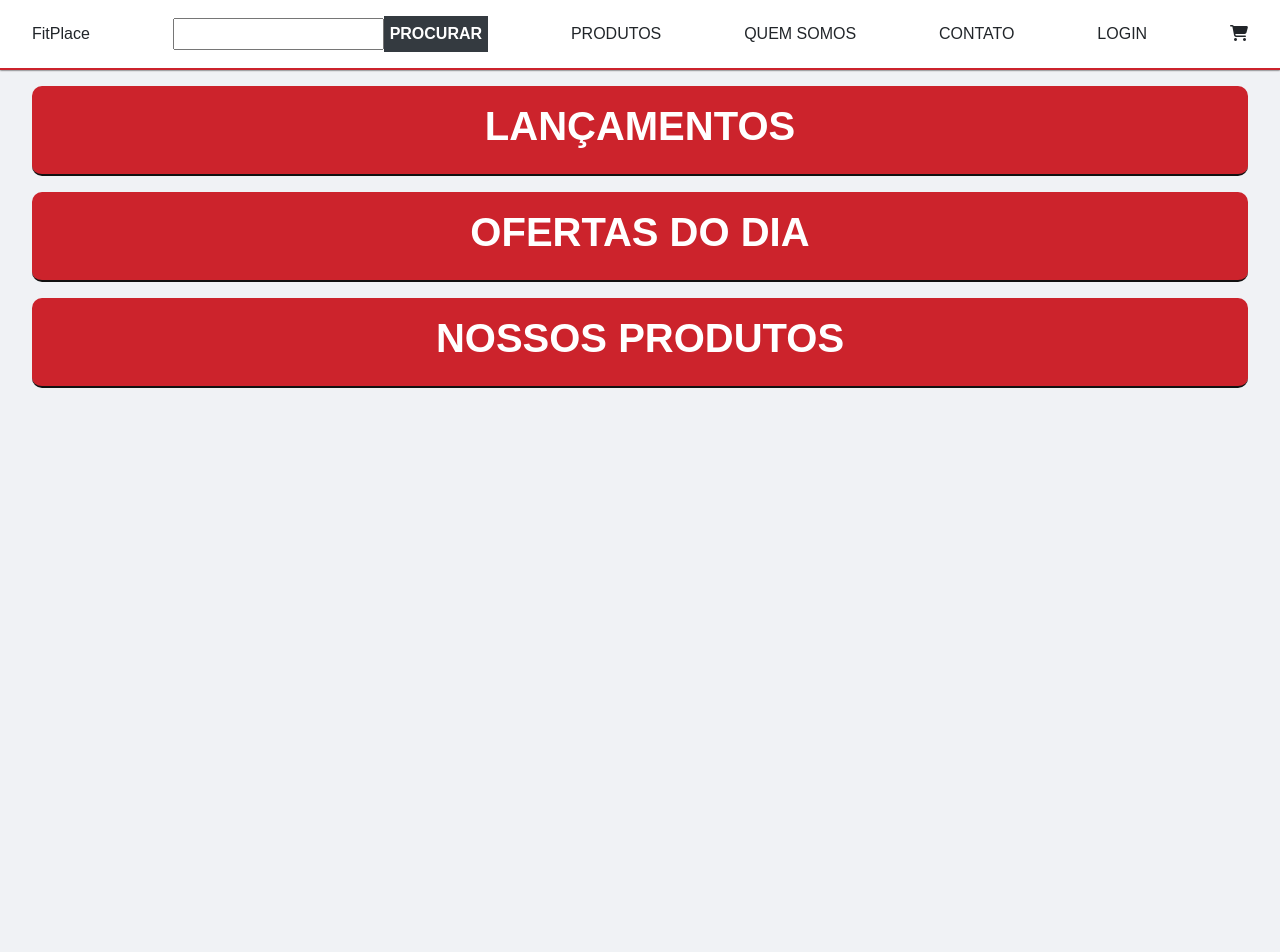
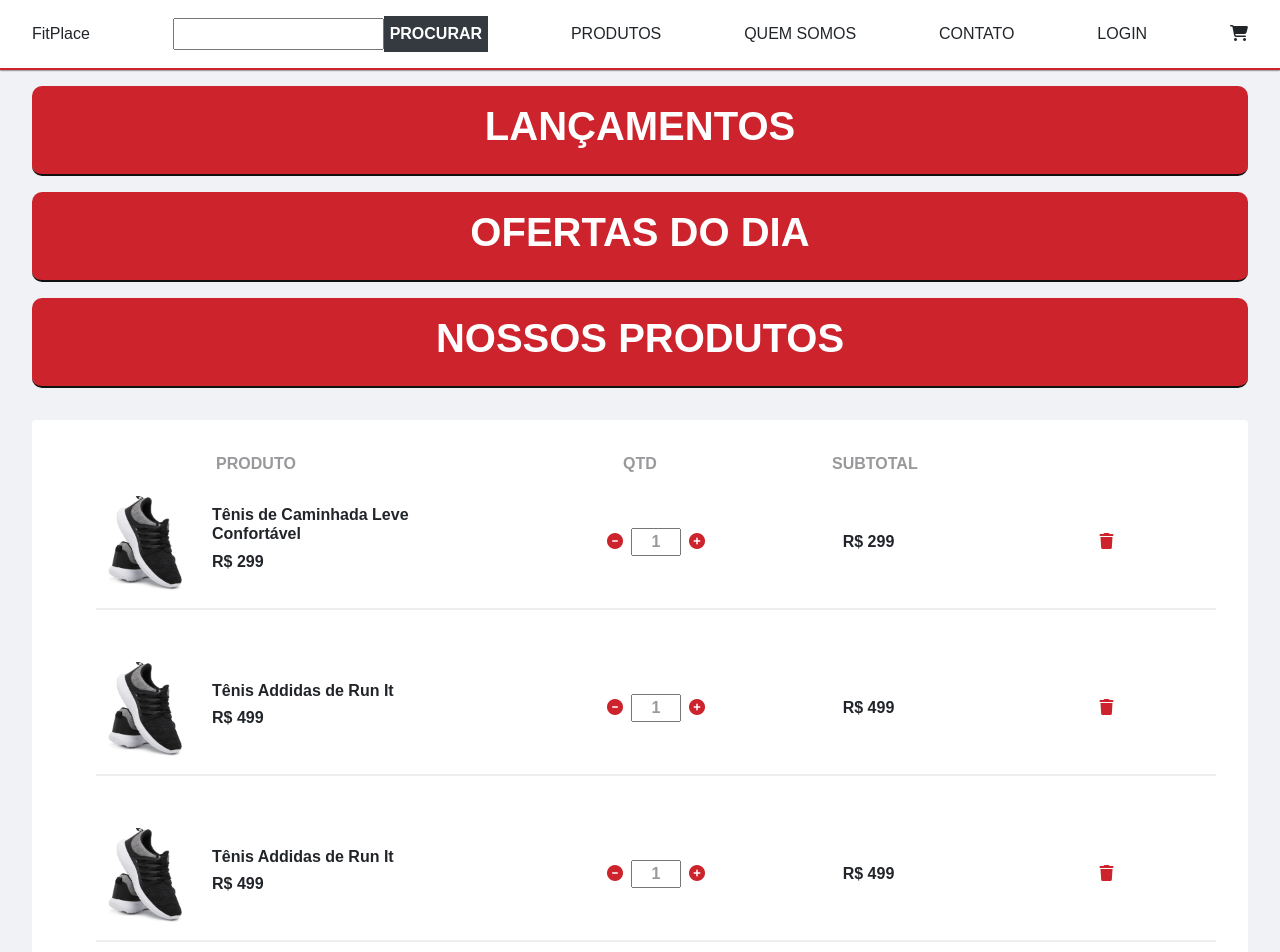
Before and after one commit to miltonsmendes/fitplace-store, a React (Create React App) app: page / in a window 1280 px wide. Shown: the top 952 px of the page. Before the commit the page ends 800 px from the top, so only its background shows below. Built offline with nearby package versions, Linux system fonts and the light colour scheme; the HTML template or start-up script is replaced by a standard one.

Commit message:
updated cart structure

```diff
--- a/src/App.tsx
+++ b/src/App.tsx
@@ -1,6 +1,8 @@
+import { BuyCart } from "./components/BuyCart";
 import { CarouselLauched } from "./components/CarouselLauched";
 import { HeaderMenu } from "./components/HeaderMenu";
 import { ContainerTitles } from "./components/HeaderMenu/styles";
+
 import { GlobalStyle } from "./styles/global";
 
 
@@ -18,6 +20,10 @@ function App() {
       <ContainerTitles>
         <h1>NOSSOS PRODUTOS</h1>
       </ContainerTitles>
+
+        <BuyCart />
+
+
       <GlobalStyle />
     </>
   );
--- a/src/components/ButtonDefault/index.tsx
+++ b/src/components/ButtonDefault/index.tsx
@@ -1,16 +1,29 @@
+import { useState } from "react";
 import { StyledButton } from "./styles";
 
-interface ButtonProps{
+interface ButtonProps {
     name: string;
+    inputValue: string;
 }
 
-export function ButtonDefault(props: ButtonProps) {
+interface InputTextProps {
+    inputValue: string;
+}
+
+export function ButtonDefault({ name }: ButtonProps, { inputValue }: InputTextProps) {
+
+    const [inputText, setInputText] = useState<string>("");
+
+    function handleInputValue() {
+        inputValue = inputText;
+    }
+
     return (
         <>
             <StyledButton>
                 <div>
-                    <input></input>
-                    <button type="button">{props.name}</button>
+                    <input type="text" onChange={(e) => { setInputText(e.target.value) }} value={inputText} />
+                    <button type="button" onClick={handleInputValue}>{name}</button>
                 </div>
             </StyledButton>
         </>
--- /dev/null
+++ b/src/components/BuyCart/index.jsx
@@ -0,0 +1,126 @@
+import { StyledContainerCart, StyledTitleCart, StyledProductLine, StyledProductDescription, StyledQtd, StyledProductInfo, StyledSubtotal, StyledDivisor, StyledCartFooter } from "./styles";
+import ProductImage from "../../assets/images/tenisPreto1.jpg";
+import { useState } from "react";
+
+// interface DataAPIProps {
+//     id: number,
+//     product: string,
+//     prize: number,
+//     img: string,
+// }
+
+export function BuyCart() {
+
+    //const [inputValue, setInputValue] = useState < string > ("");
+
+    const fakeAPI = [
+        {
+            id: 1,
+            product: "Tênis de Caminhada Leve Confortável",
+            prize: 299.00,
+            img: "ProductImage",
+        },
+        {
+            id: 2,
+            product: "Tênis Addidas de Run It",
+            prize: 499.00,
+            img: "ProductImage",
+        },
+        {
+            id: 3,
+            product: "Tênis Addidas de Run It",
+            prize: 499.00,
+            img: "ProductImage",
+        },
+    ]
+
+    // const cartTotalValue = 0;
+
+    // const lista = fakeAPI.map(
+    //     (products) => {
+    //         cartTotalValue += products.prize;
+    //     });
+
+    const [productQtd, setProductQtd] = useState(1);
+
+    function handlePlusButton() {
+        setProductQtd(productQtd+1);
+        console.log(productQtd);
+    }
+    function handleMinusButton() {
+        setProductQtd(productQtd-1);
+        console.log(productQtd);
+    }
+
+    return (
+        <>
+            {fakeAPI.map((item) => { })}
+            <StyledContainerCart>
+
+                <StyledTitleCart>
+                    <div>PRODUTO</div>
+                    <div>QTD</div>
+                    <div>SUBTOTAL</div>
+                </StyledTitleCart>
+
+                {fakeAPI.map((item) => {
+                    return (<ul key={item.id}>
+                        <StyledProductLine>
+                            <StyledProductDescription>
+                                <div>
+                                    <img src={ProductImage} />
+                                </div>
+
+                                <StyledProductInfo>
+                                    <div>
+                                        <h6>{item.product}</h6>
+                                    </div>
+                                    <div>
+                                        <h6>R$ {item.prize}</h6>
+                                    </div>
+                                </StyledProductInfo>
+                            </StyledProductDescription>
+
+                            <StyledQtd>
+                                <div><a><i class="fas fa-minus-circle" onClick={handleMinusButton}></i></a></div>
+                                <div><input type="number" min="1" value={productQtd}></input></div>
+                                <div><i class="fas fa-plus-circle" onClick={handlePlusButton}></i></div>
+                            </StyledQtd>
+
+                            <StyledSubtotal>
+                                <div>
+                                    R$ {item.prize * productQtd}
+                                </div>
+                                <div><i class="fas fa-trash"></i></div>
+                            </StyledSubtotal>
+
+                        </StyledProductLine>
+
+                        <StyledDivisor>
+                            <div />
+                        </StyledDivisor>
+
+                    </ul>)
+                })}
+
+                <StyledCartFooter>
+                    <div>
+                        <button>FINALIZAR PEDIDO</button>
+                    </div>
+                    <div>
+                        <div>
+                            <h5>TOTAL</h5>
+                        </div>
+                        <div>
+                            <h5>R$ 319,80</h5>
+                        </div>
+
+                    </div>
+                </StyledCartFooter>
+
+
+            </StyledContainerCart>
+
+        </>
+    );
+}
--- /dev/null
+++ b/src/components/BuyCart/styles.ts
@@ -0,0 +1,177 @@
+import styled from 'styled-components';
+
+
+export const StyledContainerCart = styled.div`
+    display: flex;
+    flex-direction: column;
+    justify-content: center;
+    background-color: #ffffff;
+
+    border-radius: 4px;
+    padding: 2rem;
+    margin: 2rem;
+`;
+
+export const StyledTitleCart = styled.div`
+    justify-content: space-between;
+    flex-direction: row;
+
+    display: grid;
+    grid-template-columns: 33.33% 33.33% 33.33%;
+
+    color: #99999C;
+    font-weight: 600;
+
+    div{
+        display: flex;
+        justify-content: center;
+    }
+    div:last-child{
+        justify-content: start;
+    }
+
+`;
+
+export const StyledProductLine = styled.div`
+    display: grid;
+    grid-template-columns: 33.33% 33.33% 33.33%;
+    justify-content: space-around;
+
+    margin-top: 1rem;
+
+    font-weight: 600;
+`;
+
+export const StyledProductDescription = styled.div`
+    display: flex;
+    flex-direction: row;
+    justify-content: start;
+    align-items: center;
+
+    font-size: 1.2rem;
+    font-weight: 600;
+
+    img{
+        width: auto;
+        height: 100px;
+    }
+`;
+
+export const StyledProductInfo = styled.div`
+    flex-direction: column;
+    margin-left: 1rem;
+`;
+
+export const StyledQtd = styled.div`
+    display: flex;
+    flex-direction: row;
+    align-items: center;
+    justify-content: center;
+
+    input {
+    width: 50px;
+    text-align: center;
+    color: #99999C;
+    font-weight: 600;
+    }
+    input::-webkit-outer-spin-button,
+    input::-webkit-inner-spin-button {
+    -webkit-appearance: none;
+    margin: 0;
+    }
+
+    input[type=number] {
+    -moz-appearance: textfield;
+    }
+
+    i{
+        margin: 0 0.5rem;
+        color: #CC232C;
+        transition: 0.2s;
+    }
+    i:hover{
+        color: #88181e;
+        cursor: pointer;
+    }
+`;
+
+export const StyledSubtotal = styled.div`
+    display: flex;
+    flex-direction: row;
+    align-items: center;
+    justify-content: end;
+
+    height: 100%;
+
+    font-weight: 600;
+
+    div:first-child {
+        margin-right: auto;
+        //margin-left: auto;
+
+    }
+
+    div:last-child {
+        margin-right: auto;
+        margin-left: auto;
+    }
+
+    i{
+        color: #CC232C;
+        transition: 0.2s;
+    }
+    i:hover{
+        color: #88181e;
+        cursor: pointer;
+    }
+
+`;
+
+export const StyledDivisor = styled.div`
+    margin: 1rem 0;
+    border: 1px solid #EEEEEE;
+
+`;
+
+export const StyledCartFooter = styled.div`
+    display: flex;
+    flex-direction: row;
+    justify-content: space-between;
+
+button {
+    background: #343A40;
+    border: 1px solid #343A40;
+    border-radius: 4px;
+    color: white;
+    padding: 0.75rem;
+    line-height: 1.5;
+    transition: 0.25s;
+
+    font-weight: 600;
+}
+
+    button:hover {
+        background: #1D2124;
+    }
+
+    div:last-child {
+        display: flex;
+        flex-direction: row;
+        align-items: end;
+
+        div:first-child {
+        color: #99999C;
+
+        font-size: 1.5rem;
+        font-weight: 600;
+        line-height: 1.5;
+        }
+
+        div:last-child {
+
+        font-size: 2.5rem;
+        font-weight: 600;
+        margin-left: 0.5rem;
+        }
+    }
+`;
--- a/src/components/HeaderMenu/index.tsx
+++ b/src/components/HeaderMenu/index.tsx
@@ -2,6 +2,7 @@ import { ButtonDefault } from "../ButtonDefault";
 import { StyledMenu } from "./styles";
 
 export function HeaderMenu() {
+
     return (
         <>
             <StyledMenu>
@@ -9,7 +10,7 @@ export function HeaderMenu() {
                         FitPlace
                     </div>
                     <div>
-                        <ButtonDefault name="PROCURAR"/>
+                        <ButtonDefault name="PROCURAR" inputValue="" />
                     </div>
                     <div>
                         PRODUTOS
--- a/src/styles/global.ts
+++ b/src/styles/global.ts
@@ -5,6 +5,8 @@ export const GlobalStyle = createGlobalStyle`
     :root {
         --background: #f0f2f5;
         --black: #1D2124
+        --red-theme: #CC232C;
+        --red-hover: #aa1d24;
     }
 
     * {
```
